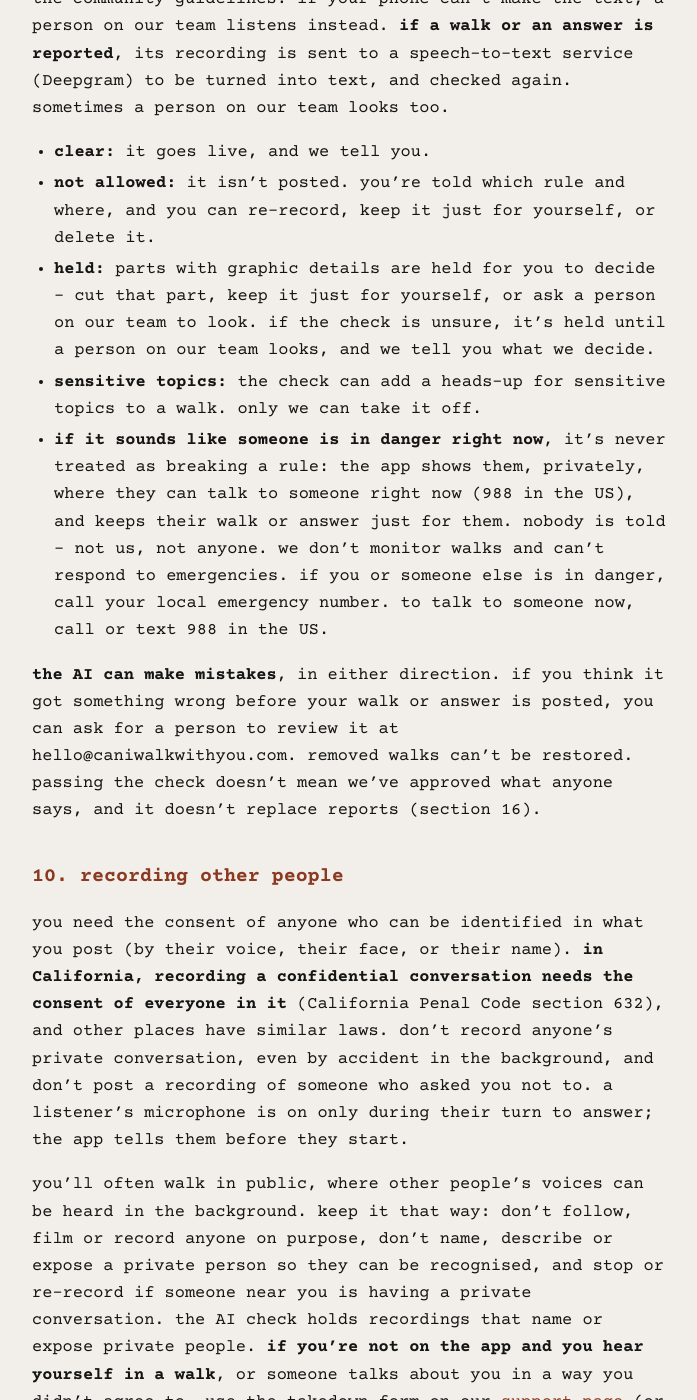
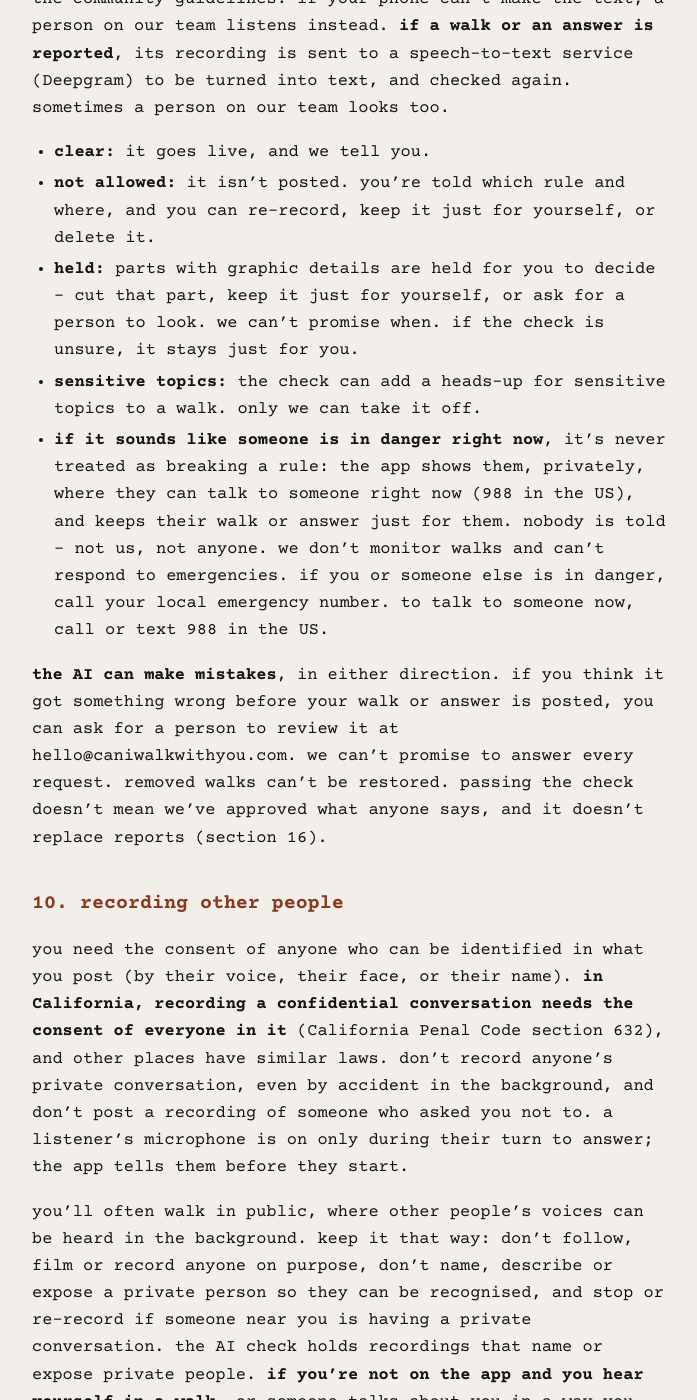
Before and after one commit to thorayaaa/caniwalkwithyou-site, a Jekyll site: the page built from terms.md, in a window 1280 px wide and 1400 px high, scrolled down 5093 px. Shown: the whole window, without its empty margins (288-985 px from the left). Built offline with Jekyll 4.4.1, drawn with Linux system fonts in a browser that asks for light colours; some of the changed text lies outside the part shown.

Commit message:
Terms, privacy and support: nothing promises that a person will look, review or reply (Batch BA item 1).

```diff
--- a/terms.md
+++ b/terms.md
@@ -16,7 +16,7 @@ description: the rules for using can i walk with you?, in plain words.
 - you must be 18 or older.
 - talkers are recorded (voice and path). a listener's microphone is on only during their turn to answer, and they're told before they start.
 - you decide who hears what you said: just you, the talker, or everyone - under your name or anonymously.
-- your words are turned into text on your phone and checked by an AI, and sometimes by a person, before anyone else hears them. if a recording is reported, a speech-to-text service turns it into text for that check. the check can make mistakes, and before anything is posted you can ask a person to look.
+- your words are turned into text on your phone and checked automatically by an AI before anyone else hears them. if a recording is reported, a speech-to-text service turns it into text for that check. the check can make mistakes, and before anything is posted you can ask for a person to look. we can't promise when.
 - what you make stays yours. you let us run it in the app. "share in other media" is a separate switch, off unless you turn it on.
 - nobody has to do anything a talker says. stay aware of where you are. walking has risks, and you accept them.
 - the app isn't therapy. we don't monitor walks and can't respond to emergencies. if you or someone else is in danger, call your local emergency number. to talk to someone now, call or text 988 in the US.
@@ -92,11 +92,11 @@ also don't:
 
 - **clear:** it goes live, and we tell you.
 - **not allowed:** it isn't posted. you're told which rule and where, and you can re-record, keep it just for yourself, or delete it.
-- **held:** parts with graphic details are held for you to decide - cut that part, keep it just for yourself, or ask a person on our team to look. if the check is unsure, it's held until a person on our team looks, and we tell you what we decide.
+- **held:** parts with graphic details are held for you to decide - cut that part, keep it just for yourself, or ask for a person to look. we can't promise when. if the check is unsure, it stays just for you.
 - **sensitive topics:** the check can add a heads-up for sensitive topics to a walk. only we can take it off.
 - **if it sounds like someone is in danger right now**, it's never treated as breaking a rule: the app shows them, privately, where they can talk to someone right now (988 in the US), and keeps their walk or answer just for them. nobody is told - not us, not anyone. we don't monitor walks and can't respond to emergencies. if you or someone else is in danger, call your local emergency number. to talk to someone now, call or text 988 in the US.
 
-**the AI can make mistakes**, in either direction. if you think it got something wrong before your walk or answer is posted, you can ask for a person to review it at hello@caniwalkwithyou.com. removed walks can't be restored. passing the check doesn't mean we've approved what anyone says, and it doesn't replace reports (section 16).
+**the AI can make mistakes**, in either direction. if you think it got something wrong before your walk or answer is posted, you can ask for a person to review it at hello@caniwalkwithyou.com. we can't promise to answer every request. removed walks can't be restored. passing the check doesn't mean we've approved what anyone says, and it doesn't replace reports (section 16).
 
 ## 10. recording other people
 
```
Also changed, not shown: other parts of terms.md (+1 -1 lines), privacy.md (+3 -3 lines), support.md (+3 -3 lines).
